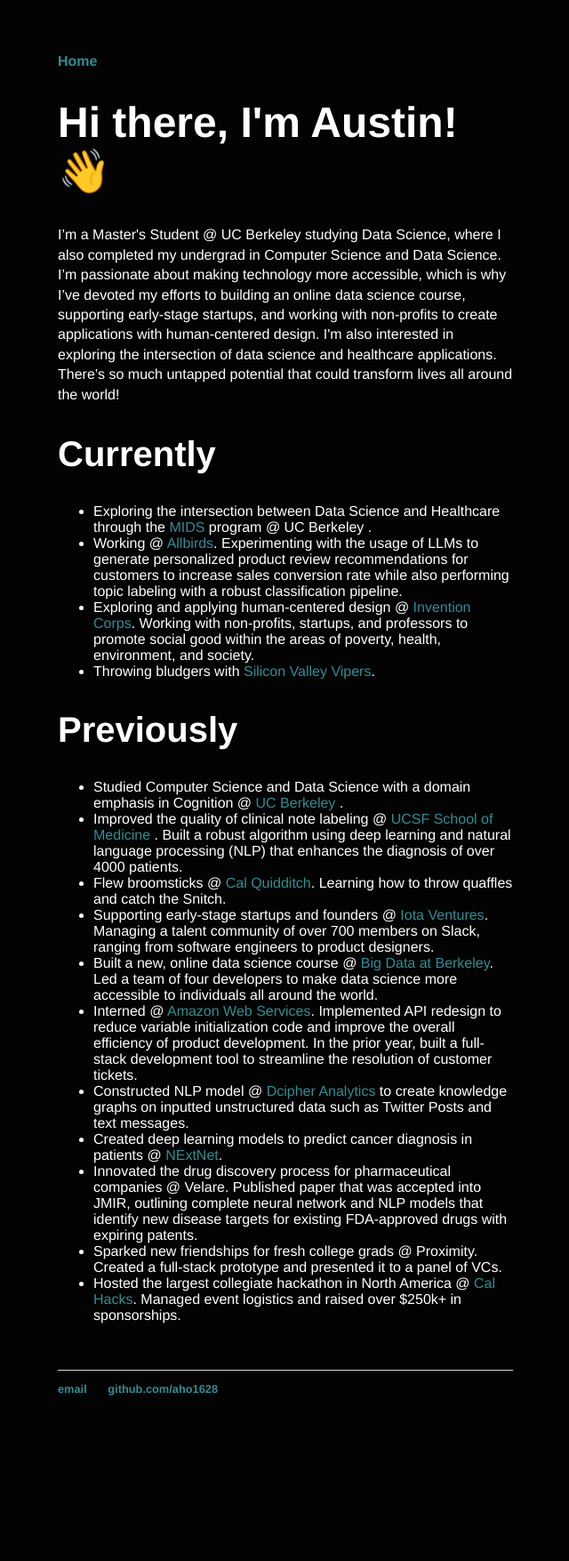
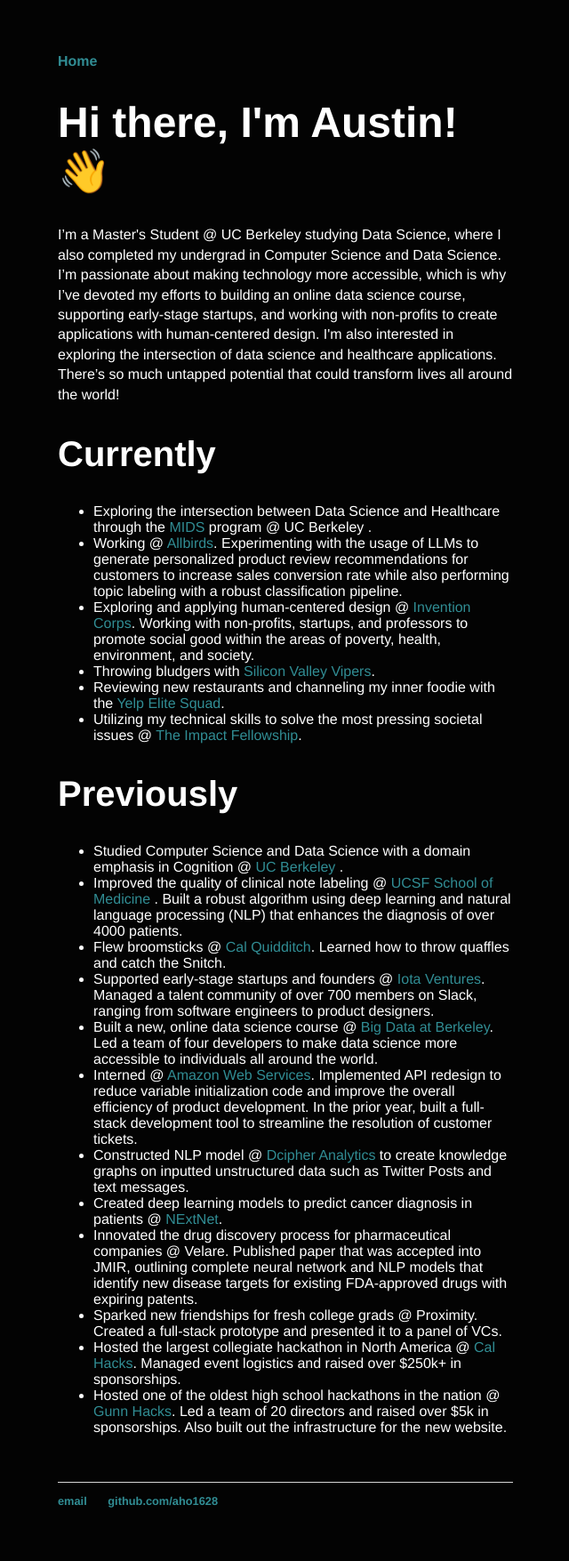
Before and after one commit to aho1628/aho1628.github.io, a Jekyll site: the page built from index.html, in a window 1280 px wide. Shown: the whole page at 89% size, without its empty margins (319-959 px from the left). Built offline with Jekyll 4.4.1, drawn with Linux system fonts in a browser that asks for light colours; before the commit the page ends 1629 px from its top, so only the background shows below that.

Commit message:
more updates on life

```diff
--- a/index.html
+++ b/index.html
@@ -12,13 +12,15 @@
 		<li>Working @ <a href="https://www.allbirds.com/">Allbirds</a>. Experimenting with the usage of LLMs to generate personalized product review recommendations for customers to increase sales conversion rate while also performing topic labeling with a robust classification pipeline.</li>
 		<li>Exploring and applying human-centered design @ <a href="https://inventioncorps.org/">Invention Corps</a>. Working with non-profits, startups, and professors to promote social good within the areas of poverty, health, environment, and society.</li>
 		<li>Throwing bludgers with <a href="https://www.instagram.com/sv_vipers_quidditch/?hl=en">Silicon Valley Vipers</a>.</li>
+		<li>Reviewing new restaurants and channeling my inner foodie with the <a href="https://www.yelp.com/elite/south-bay">Yelp Elite Squad</a>.</li>
+		<li>Utilizing my technical skills to solve the most pressing societal issues @ <a href="https://www.impactlabs.io/fellowship">The Impact Fellowship</a>.</li>
 	</ul>
 	<h2>Previously</h2>
 	<ul>
 		<li>Studied Computer Science and Data Science with a domain emphasis in Cognition @ <a href = "https://www.berkeley.edu/"> UC Berkeley </a>.</li>
 		<li>Improved the quality of clinical note labeling @ <a href="https://quil.ucsf.edu/content/quality-and-informatics-lab-quil">UCSF School of Medicine </a>. Built a robust algorithm using deep learning and natural language processing (NLP) that enhances the diagnosis of over 4000 patients.</li>
-		<li>Flew broomsticks @ <a href="https://calquidditch.wordpress.com/">Cal Quidditch</a>. Learning how to throw quaffles and catch the Snitch.</li>
-		<li>Supporting early-stage startups and founders @ <a href="https://iota.ventures/">Iota Ventures</a>. Managing a talent community of over 700 members on Slack, ranging from software engineers to product designers.</li>
+		<li>Flew broomsticks @ <a href="https://calquidditch.wordpress.com/">Cal Quidditch</a>. Learned how to throw quaffles and catch the Snitch.</li>
+		<li>Supported early-stage startups and founders @ <a href="https://iota.ventures/">Iota Ventures</a>. Managed a talent community of over 700 members on Slack, ranging from software engineers to product designers.</li>
 		<li>Built a new, online data science course @ <a href="https://bd.berkeley.edu/">Big Data at Berkeley</a>. Led a team of four developers to make data science more accessible to individuals all around the world.</li>
 		<li>Interned @ <a href="https://aws.amazon.com/">Amazon Web Services</a>. Implemented API redesign to reduce variable initialization code and improve the overall efficiency of product development. In the prior year, built a full-stack development tool to streamline the resolution of customer tickets.</li>
 		<li>Constructed NLP model @ <a href = "https://www.dcipheranalytics.com/">Dcipher Analytics</a> to create knowledge graphs on inputted unstructured data such as Twitter Posts and text messages.</li>
@@ -26,6 +28,7 @@
 		<li>Innovated the drug discovery process for pharmaceutical companies @ Velare. Published paper that was accepted into JMIR, outlining complete neural network and NLP models that identify new disease targets for existing FDA-approved drugs with expiring patents.</li>
 		<li>Sparked new friendships for fresh college grads @ Proximity. Created a full-stack prototype and presented it to a panel of VCs.</li>
 		<li>Hosted the largest collegiate hackathon in North America @ <a href="https://www.calhacks.io/">Cal Hacks</a>. Managed event logistics and raised over $250k+ in sponsorships.</li>
+		<li>Hosted one of the oldest high school hackathons in the nation @ <a href="https://www.gunnhacks.com/">Gunn Hacks</a>. Led a team of 20 directors and raised over $5k in sponsorships. Also built out the infrastructure for the new website.</li>
 	</ul>
 	<br><br/>
 
```
